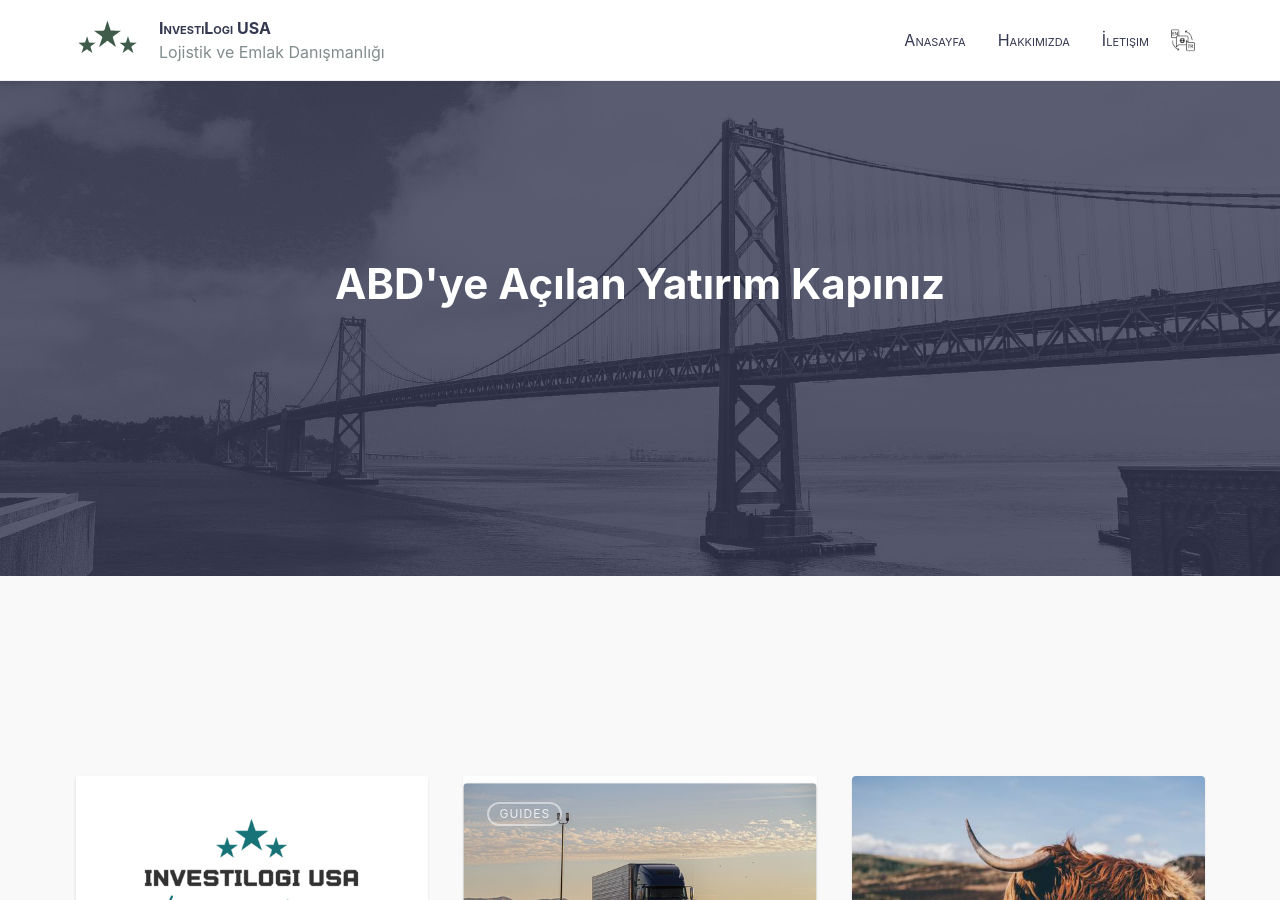
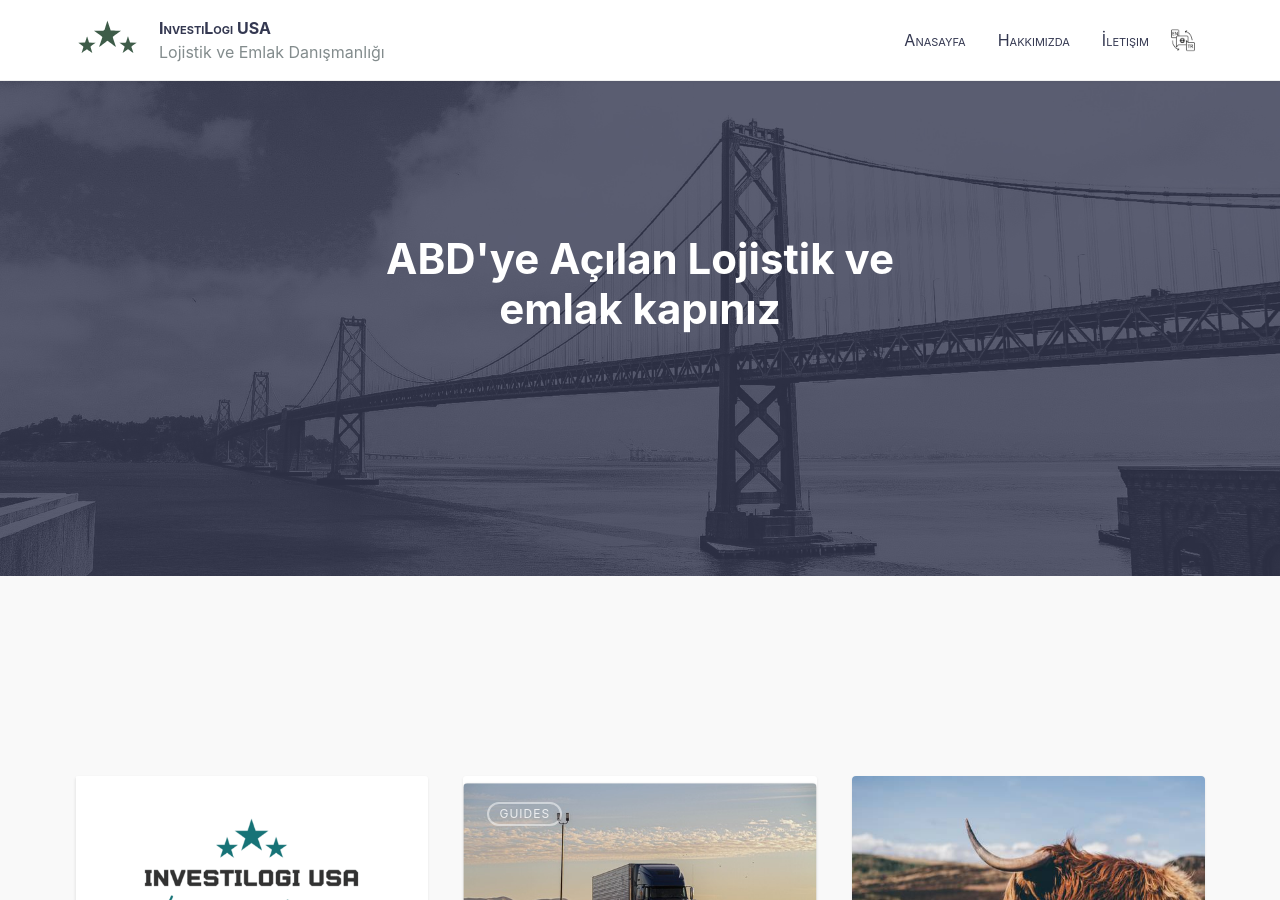
Before and after one commit to investmentiq/krembrule, a Jekyll site: the page built from index.md, in a window 1280 px wide and 900 px high. Built offline with Jekyll 4.4.1, drawn with Linux system fonts in a browser that asks for light colours.

Commit message:
Update index.md

```diff
--- a/index.md
+++ b/index.md
@@ -1,6 +1,6 @@
 ---
 layout: default
-title: ABD'ye Açılan Yatırım Kapınız
+title: ABD'ye Açılan Lojistik ve emlak kapınız
 featured-img: sleek
 ---
 
```
